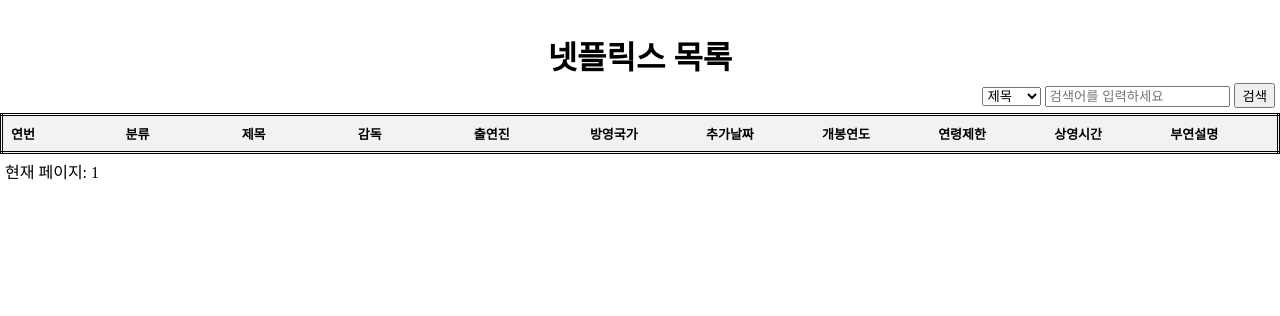
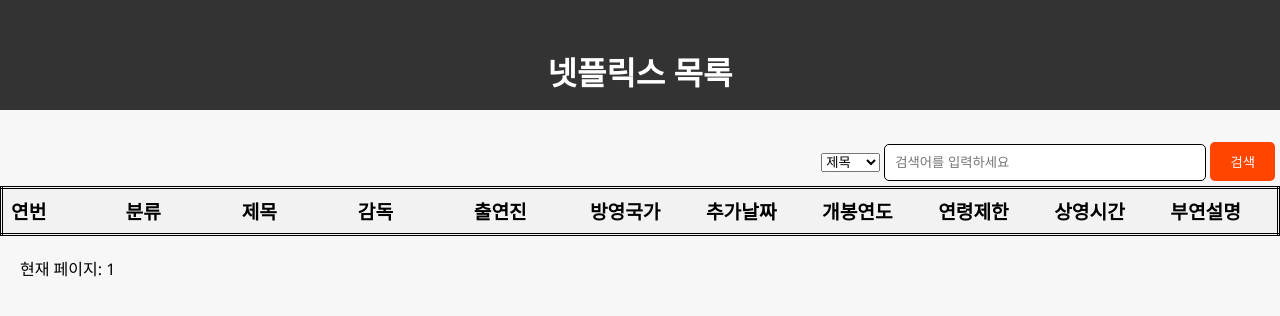
Before and after one commit to dev-honing/pandas, a Flask app: page / in a window 1280 px wide. Shown: the top 316 px of the page. Run offline with Flask 3, Linux system fonts and the light colour scheme; data that the repository does not hold is empty.

Commit message:
Design: 스타일링 개선

```diff
--- a/static/style.css
+++ b/static/style.css
@@ -1,8 +1,23 @@
+/* static/styles.css */
+
 body {
   margin: 0;
   padding: 0;
   box-sizing: border-box;
+  font-family: 'Segoe UI', Tahoma, Geneva, Verdana, sans-serif;
+  background-color: #f7f7f7;
 }
+
+#header {
+  background-color: #333;
+  color: #fff;
+  padding: 1rem;
+}
+
+#container {
+  margin-top: 2rem;
+}
+
 table {
   width: 100%;
   border: #000 3px double;
@@ -17,19 +32,19 @@ td {
 }
 th {
   background-color: #f2f2f2;
-  font-size: small;
+  font-size: larger;
   white-space: nowrap;
 }
 td {
-  font-size: x-small;
+  font-size: medium;
   height: 35px;
-  overflow: scroll;
+  overflow: hidden;
   white-space: nowrap;
 }
 .toHome {
   font-size: xx-large;
   font-weight: bolder;
-  color: #000;
+  color: #fff;
   text-decoration: none;
   display: flex;
   justify-content: center;
@@ -37,11 +52,43 @@ td {
 }
 .searchBar {
   display: flex;
-  justify-content: end;
+  justify-content: flex-end;
   margin: 5px;
 }
 .pageNation {
   display: flex;
   justify-content: space-between;
-  margin: 5px;
+  margin: 20px;
 }
+.pageNation a {
+  padding: 10px 20px;
+  background-color: #333;
+  color: #fff;
+  text-decoration: none;
+  border-radius: 5px;
+  margin: 0 5px;
+}
+.pageNation a:hover {
+  background-color: #555;
+}
+/* 검색 입력 상자 스타일 */
+input[type="text"] {
+  padding: 10px;
+  border: #000 1px solid;
+  border-radius: 5px;
+  width: 300px;
+}
+
+/* 검색 버튼 스타일 */
+button[type="submit"] {
+  padding: 10px 20px;
+  background-color: #ff4500;
+  color: #fff;
+  border: none;
+  border-radius: 5px;
+  cursor: pointer;
+}
+
+button[type="submit"]:hover {
+  background-color: #ff5722;
+}
--- a/templates/index.html
+++ b/templates/index.html
@@ -5,10 +5,16 @@
     <meta charset="UTF-8" />
     <meta name="viewport" content="width=device-width, initial-scale=1.0" />
     <title>Netflix Lists</title>
-    <link rel="stylesheet" href="{{ url_for('static', filename='style.css') }}">
+    <link
+      rel="stylesheet"
+      href="{{ url_for('static', filename='style.css') }}"
+    />
   </head>
   <body>
+    <div id="header">
       <a class="toHome" href="/">넷플릭스 목록</a>
+    </div>
+    <div id="container">
       <div class="searchBar">
         <form action="{{ url_for('search') }}" method="GET">
           <select name="category">
@@ -63,5 +69,6 @@
         <a href="{{ url_for('index', page=page+1) }}">다음</a>
         {% endif %}
       </div>
+    </div>
   </body>
 </html>
```
Also changed, not shown: templates/search.html (+8 -1 lines). Lines whose indentation alone changed are shown as unchanged.
